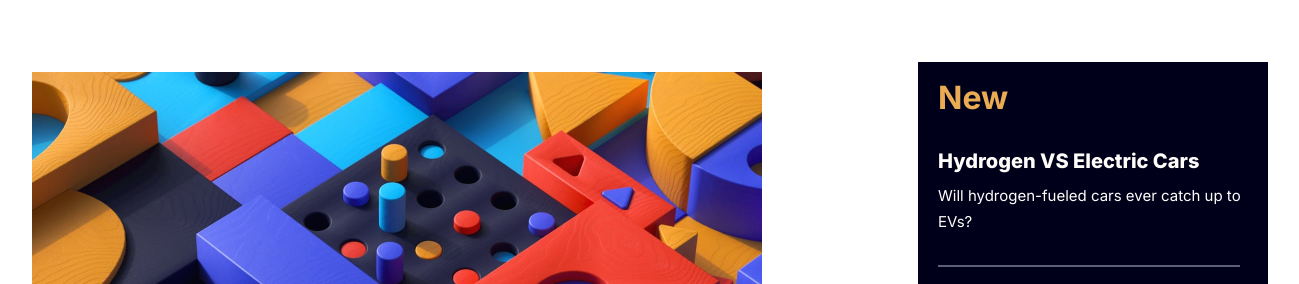
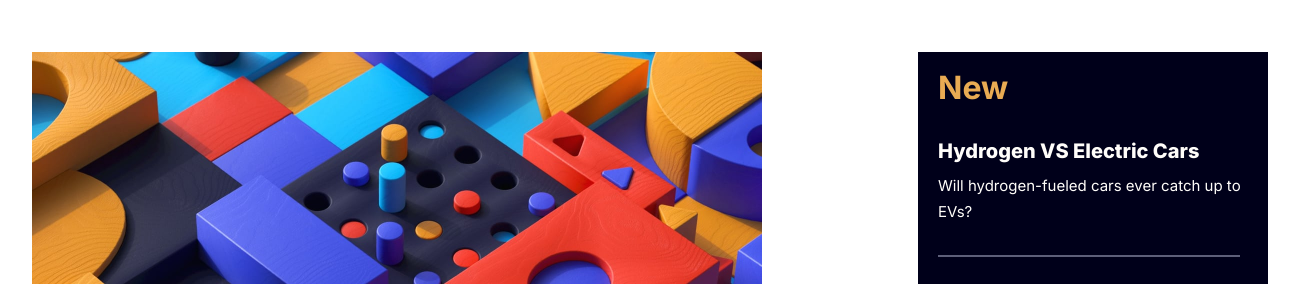
Before and after one commit to Junior-dev-Track/14-css-web-3-0-project-Emilie-Gilles, a plain HTML site: page index.html in a window 1536 px wide. Shown: the part 132-416 px from the top of the page, without its empty margins (118-1417 px from the left). Drawn offline with Linux system fonts and the light colour scheme.

Commit message:
petites corrections

```diff
--- a/style.css
+++ b/style.css
@@ -102,10 +102,10 @@ main {
   flex-direction: column;
 }
 section {
-  margin: 20px 0;
+  margin: 10px 0;
 }
 .section1 {
-  max-width: 730px;
+  max-width: 600px;
 }
 #img1 {
   width: 100%;
@@ -115,7 +115,6 @@ section {
 .section1__img {
   width: 100%;
   height: 300px;
-  margin: 10px 0;
 }
 .section1__text {
   width: 100%;
@@ -211,8 +210,9 @@ section {
     display: flex;
     flex-direction: row;
     justify-content: space-between;
+
     flex-wrap: wrap;
-    gap: 30px;
+    gap: 10px;
   }
   .section1__text {
     margin-top: 20px;
@@ -235,3 +235,8 @@ section {
     gap: 30px;
   }
 }
+@media screen and (min-width: 1440px) {
+  .section1 {
+    max-width: 730px;
+  }
+}
```
